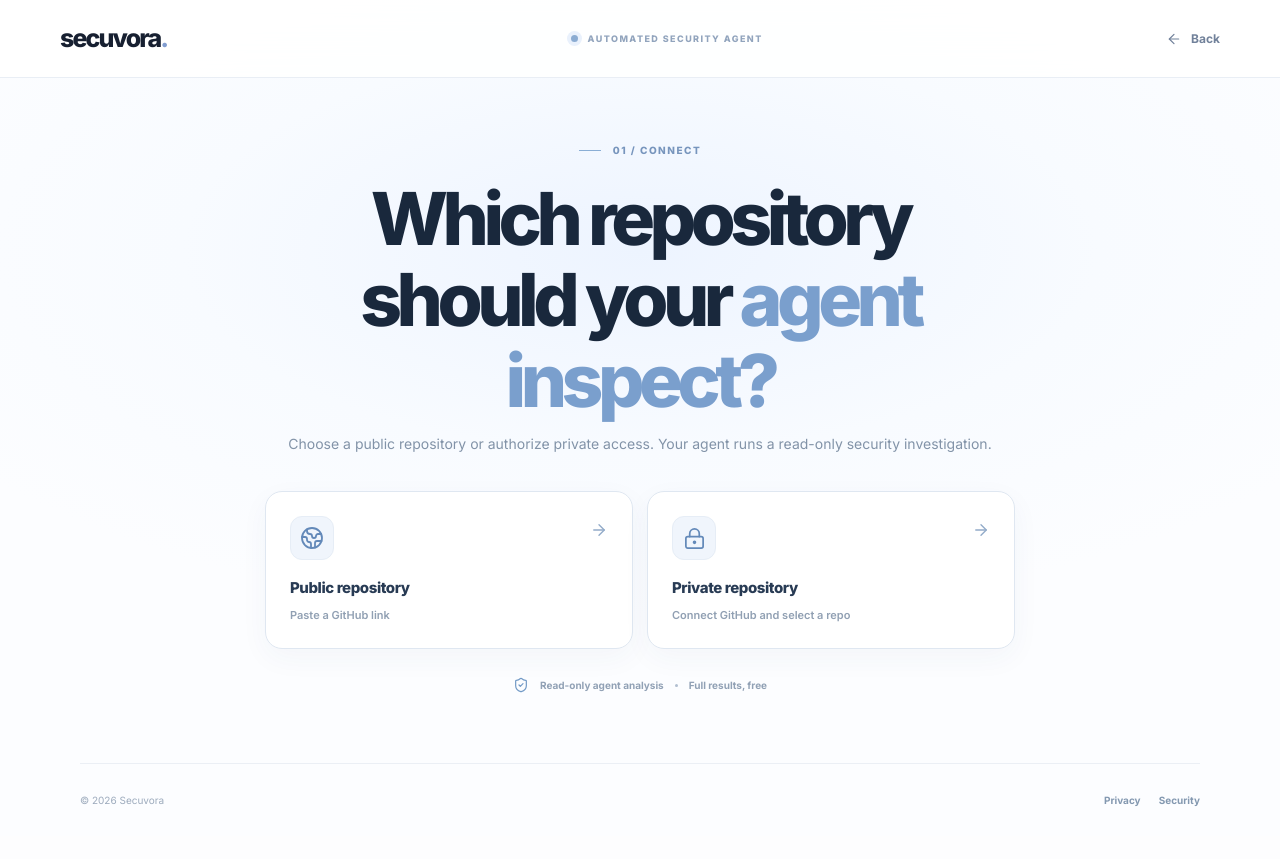
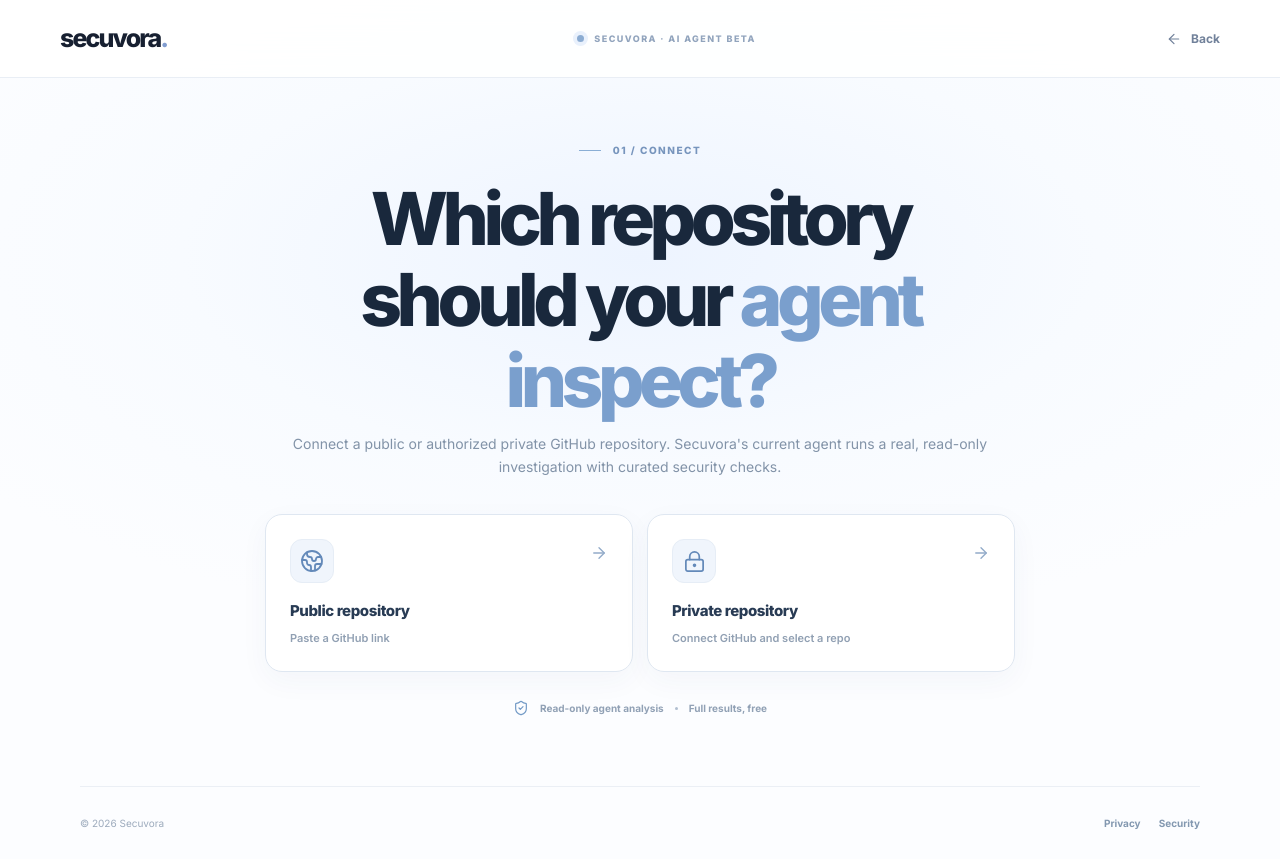
Before and after one commit to helloskyorigin/Safe-sure, a Next.js app: page /assess in a window 1280 px wide. Before the commit the page ends 836 px from the top, so only its background shows below. Built offline with nearby package versions, Linux system fonts and the light colour scheme.

Commit message:
brand(agent): carry honest AI-agent vision through connect, value and footer

```diff
--- a/components/AssessmentStart.tsx
+++ b/components/AssessmentStart.tsx
@@ -52,7 +52,7 @@ export default function AssessmentStart() {
       <header className="assess-header connect-header">
         <div className="assess-container assess-header-inner">
           <Link href="/" className="brand" aria-label="Secuvora home">secuvora<span>.</span></Link>
-          <span className="connect-header-mark"><span/> AUTOMATED SECURITY AGENT</span>
+          <span className="connect-header-mark"><span/> SECUVORA · AI AGENT BETA</span>
           <Link href="/" className="assess-back"><ArrowLeft size={16}/> <span>Back</span></Link>
         </div>
       </header>
@@ -61,7 +61,7 @@ export default function AssessmentStart() {
         <motion.div className="connect-content" {...entrance}>
           <div className="connect-step"><span className="connect-step-line"/> 01 / CONNECT</div>
           <h1>Which repository should your <em>agent inspect?</em></h1>
-          <p className="connect-subtitle">Choose a public repository or authorize private access. Your agent runs a read-only security investigation.</p>
+          <p className="connect-subtitle">Connect a public or authorized private GitHub repository. Secuvora's current agent runs a real, read-only investigation with curated security checks.</p>
 
           <div className="connect-choices" role="group" aria-label="Repository visibility">
             <button type="button" className={"connect-choice" + (mode === "public" ? " selected" : "")}
```
